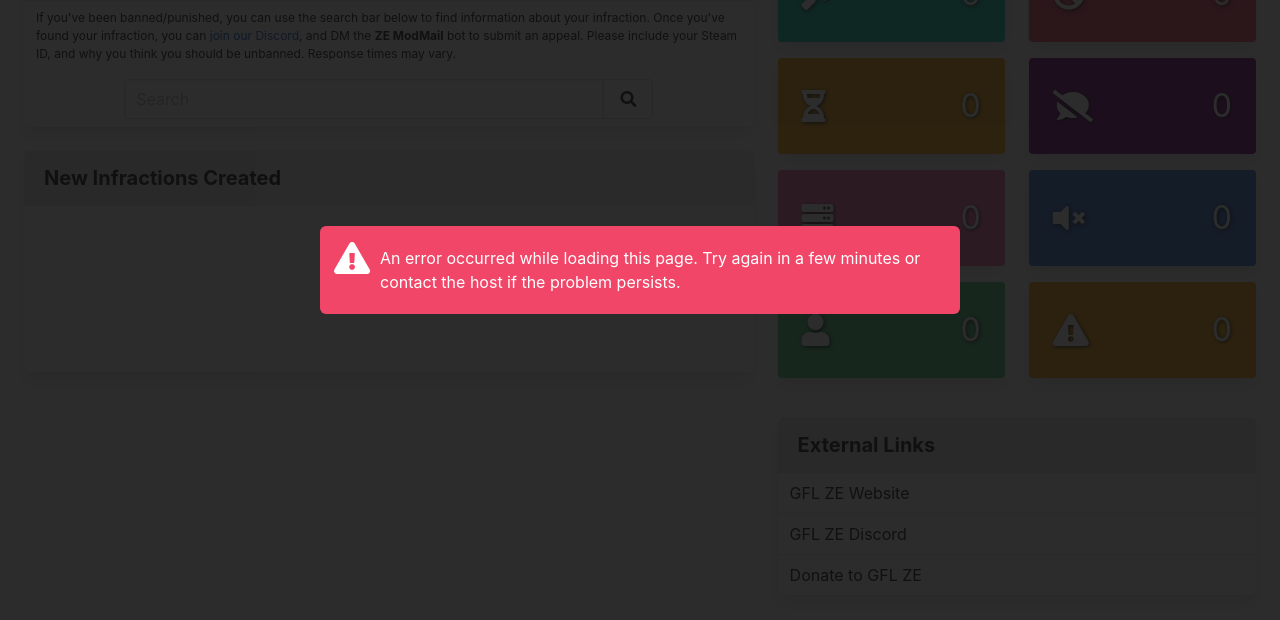
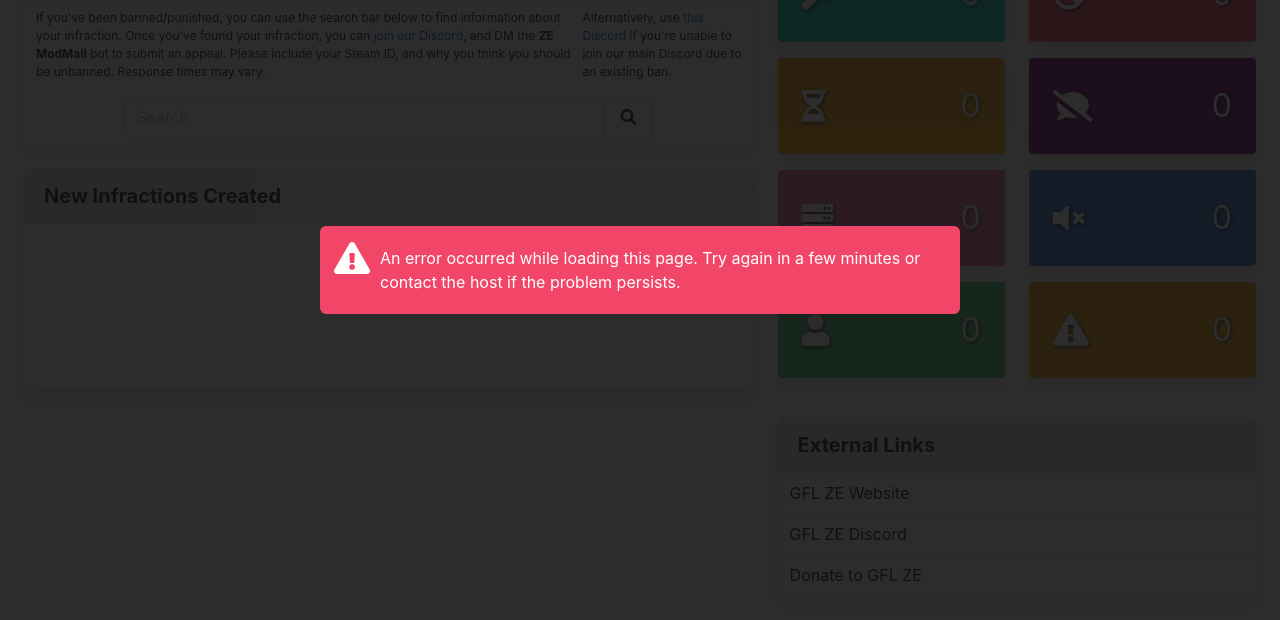
Before and after one commit to gflze/GFLBans, a Python web app: template templates/pages/index.html in a window 1280 px wide. Shown: the part 130-750 px from the top of the page. Run offline with Jinja, Linux system fonts and the light colour scheme; the template is opened without the code that fills it, so the values that code supplies are empty.

Commit message:
Update homepage

```diff
--- a/templates/pages/index.html
+++ b/templates/pages/index.html
@@ -19,6 +19,9 @@
                         <a class="has-text-{{theme['accent']}}" href="https://discord.gg/gflze">join our Discord</a>,
                         and DM the <b>ZE ModMail</b> bot to submit an appeal. Please include your Steam ID, and why you
                         think you should be unbanned. Response times may vary.</p>
+                    <p class="is-size-7 is-size-6-fullhd">Alternatively, use
+                        <a class="has-text-{{theme['accent']}}" href="https://discord.gg/Hmck6UnjWC">this Discord</a> if
+                        you're unable to join our main Discord due to an existing ban.</p>
                 </div>
                 <div class="panel-block {{theme['text-color']}} {{theme['background-secondary']}}">
                     <form method="get" action="/infractions" class="index-search">
```
